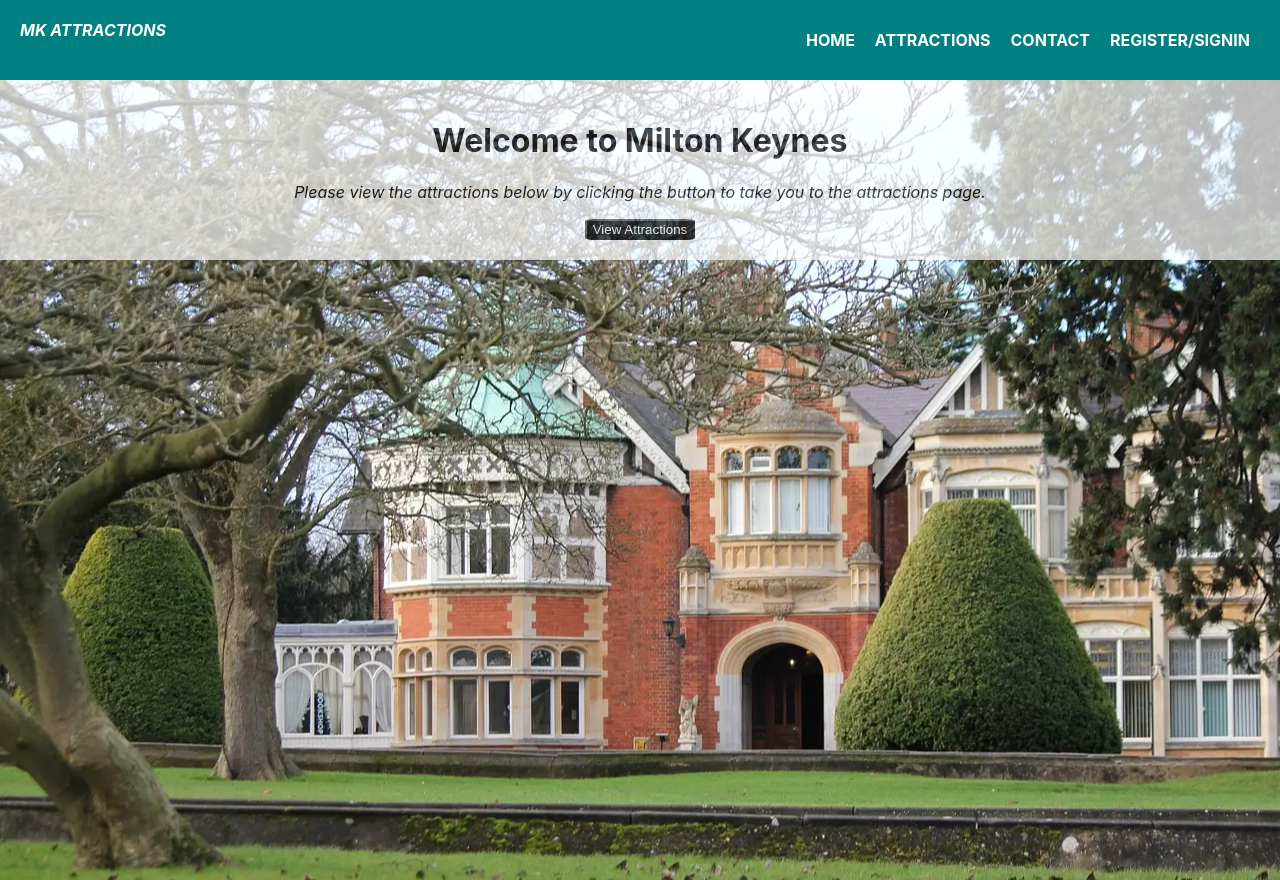
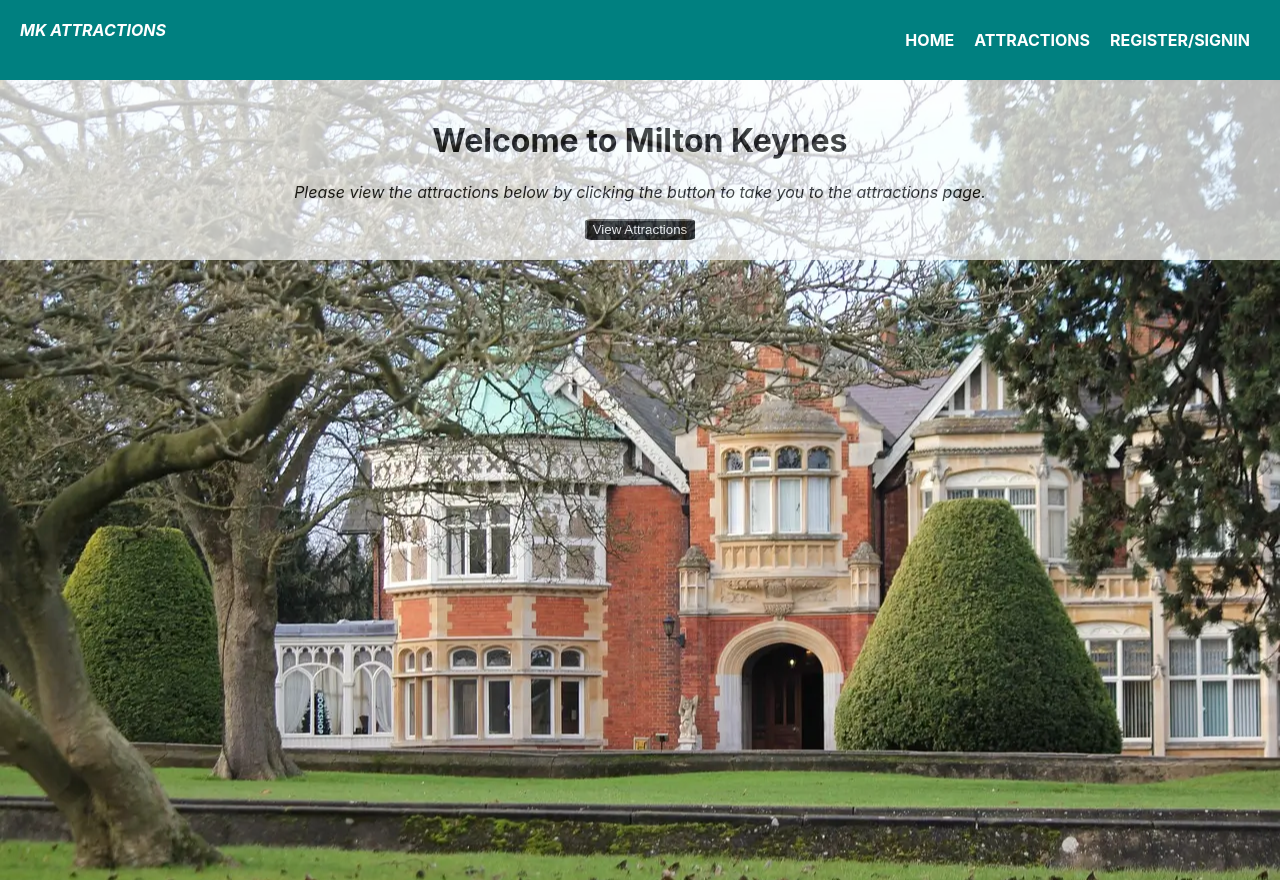
Before and after one commit to hannahro15/Django-React-With-Me-Project, a React (Create React App) app in the folder frontend/reactapp/: page / in a window 1280 px wide. Built offline with nearby package versions, Linux system fonts and the light colour scheme.

Commit message:
Remove links and nav to contact page

```diff
--- a/frontend/reactapp/src/App.js
+++ b/frontend/reactapp/src/App.js
@@ -20,7 +20,6 @@ function App() {
             <Nav className="me-auto">
               <Nav.Link as={Link} to="/" className="nav-link">Home</Nav.Link>
               <Nav.Link as={Link} to="/attractions" className="nav-link">Attractions</Nav.Link>
-              <Nav.Link as={Link} to="/contact" className="nav-link">Contact</Nav.Link>
               <NavDropdown title="Register/Signin" id="basic-nav-dropdown">
                 <NavDropdown.Item as={Link} to="/register" className="nav-link">Register</NavDropdown.Item>
                 <NavDropdown.Item as={Link} to="/sign-in" className="nav-link">Sign In</NavDropdown.Item>
@@ -33,7 +32,6 @@ function App() {
       <Routes >
         <Route path="/" element={<Home />} />
         <Route path="/attractions" element={<Attractions />} />
-        <Route path="/contact" element={<Contact />} />
         <Route path="/register" element={<Register />} />
         <Route path="/sign-in" element={<Signin />} />
       </Routes >
```
